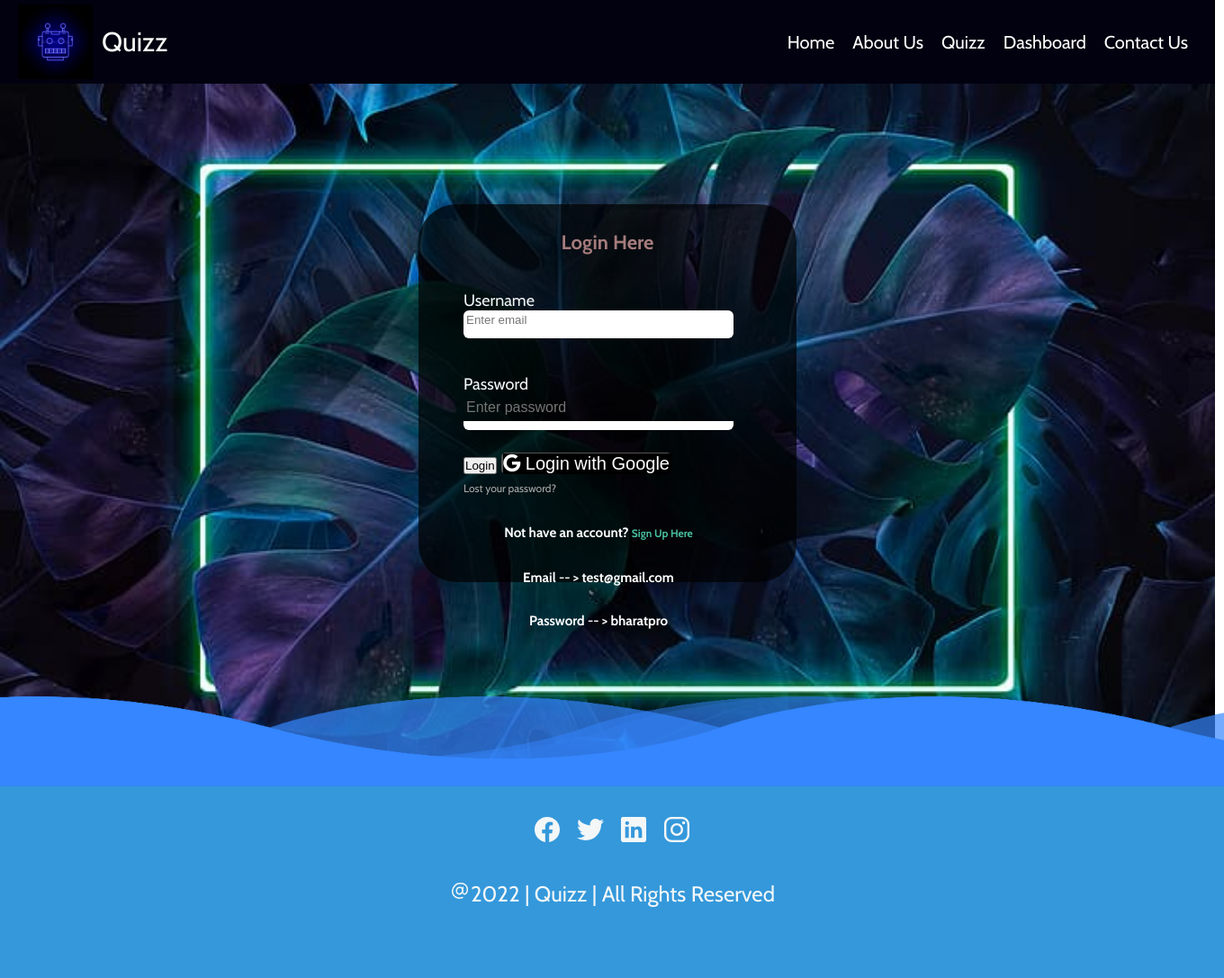
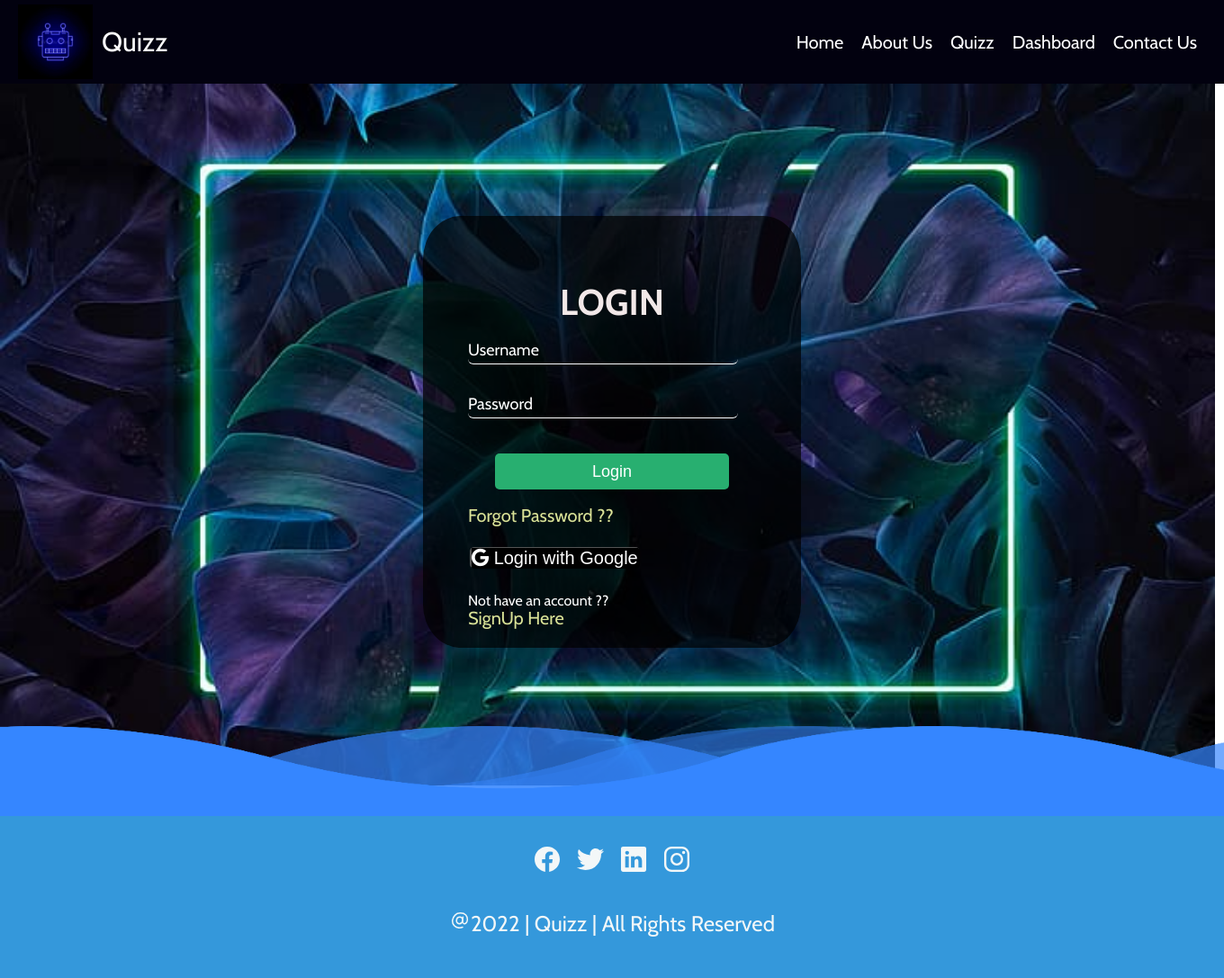
Before and after one commit to Airan19/QuizzOld, a Django app: a page that uses quiz_project/templates/login.html in a window 1360 px wide. Shown: the whole page at 90% size. Before the commit the page ends 1008 px from the top, so only its background shows below. Run offline with Django 4.2, Linux system fonts and the light colour scheme; some libraries are stand-ins or nearby versions.

Commit message:
Login form reformed

```diff
--- a/quiz_project/static/css/login.css
+++ b/quiz_project/static/css/login.css
@@ -19,7 +19,7 @@ body {
   top: 0;
   left: 0;
   position: fixed;
-  background: url(../static/images/home1.webp);
+  /*background:url(assets/images/home4.webp);*/
   z-index: -10;
 }
 .beforesplash img {
@@ -77,44 +77,42 @@ nav a:hover {
   font-size: 30px;
   display: none;
 }
+
 .bgimg img {
   width: 1350px;
   height: 780px;
-  background-position: 100%;
-  background-repeat: no-repeat;
-  background-size: cover;
-  display: flex;
 }
 
 .loginbox {
   width: 420px;
-  height: 420px;
+  height: 480px;
   background: rgba(0, 0, 0, 0.7);
-  top: 50%;
+  top: 480px;
   left: 50%;
   position: absolute;
   transform: translate(-50%, -50%);
   box-sizing: border-box;
-  padding: 10px 30px;
+  padding: 70px 30px;
   border-radius: 10%;
 }
+
 h1 {
-  margin: 0;
-  padding: 0 0 20px;
+  margin-top: 1px;
+  padding: 0 0 5px;
   text-align: center;
   font-size: 22px;
   color: rgb(244, 249, 246);
 }
-.loginbox p {
-  margin: 0;
-  padding: 0;
-  font-weight: bold;
+.loginbox label,
+.pass,
+.signup_link {
+  color: white;
 }
 .loginbox input {
   width: 100%;
   margin-bottom: 20px;
 }
-.loginbox input[type="text"],
+.loginbox input[type="email"],
 input[type="password"] {
   border: none;
   border-bottom: 1px solid #fff;
@@ -124,28 +122,63 @@ input[type="password"] {
   color: #fff;
   font-size: 16px;
 }
-.loginbox input[type="submit"] {
+.loginbox .sbtn button {
+  margin-left: 30px;
+  width: 260px;
+  text-align: center;
+  font-weight: 22px;
+  border-radius: 50px;
+}
+
+.loginbox button[type="submit"] {
   border: none;
   outline: none;
   height: 40px;
-  background: #fb2525;
+  background: #28af70;
   color: #fff;
   font-size: 18px;
-  border-radius: 20px;
+  border-radius: 5px;
 }
-.loginbox input[type="submit"]:hover {
+.loginbox button[type="submit"]:hover {
   cursor: pointer;
-  background: #ffc107;
-  color: #000;
+  background: #0f1f29;
+  color: #fcfcfc;
+  box-shadow: 0 0 5px #6666ff, 0 0 10px #6666ff, 0 0 15px #6666ff;
 }
+
+.loginbox .txt_field label {
+  position: absolute;
+  left: 50px;
+  pointer-events: none;
+  font-size: 18px;
+  font-weight: 300px;
+  transition: 0.3s;
+}
+.loginbox .txt_field .user label {
+  bottom: 320px;
+}
+.loginbox .txt_field .passwd label {
+  bottom: 260px;
+}
+
+.loginbox .txt_field input:focus ~ label,
+.loginbox .txt_field input:valid ~ label {
+  transform: translateY(-20px);
+  font-size: 14px;
+  font-weight: 400;
+  letter-spacing: 1px;
+  color: #d86f94;
+}
+
 .loginbox a {
   text-decoration: none;
-  font-size: 12px;
+  font-size: 20px;
   line-height: 20px;
-  color: darkgrey;
+  color: #dae297;
 }
 .loginbox a:hover {
-  color: #ffc107;
+  font-size: 20px;
+  color: #d78499;
 }
 .signup-box {
   width: 25%;
@@ -154,78 +187,32 @@ input[type="password"] {
   margin: auto;
   background-color: black;
   color: white;
-  border-radius: 10px;
+  border-radius: 3px;
   margin-top: 10px;
 }
-.signup-box p {
-  margin: 0;
-  padding: 0;
-  font-weight: bold;
-}
-.signup-box input {
-  width: 100%;
-  margin-top: 0px;
-  margin-bottom: 20px;
-}
-.signup-box input[type="text"],
-input[type="password"] {
-  border: none;
-  border-bottom: 1px solid #fff;
-  background: transparent;
-  outline: none;
-  height: 40px;
-  color: #fff;
-  font-size: 16px;
-}
-.signup-box input[type="submit"] {
-  border: none;
-  outline: none;
-  height: 40px;
-  background: #fb2525;
-  color: #fff;
-  font-size: 18px;
-  border-radius: 20px;
-}
-.signup-box input[type="submit"]:hover {
-  cursor: pointer;
-  background: #ffc107;
-  color: #000;
-}
-.signup-box a {
-  text-decoration: none;
-  font-size: 12px;
-  line-height: 10px;
-  color: darkgrey;
-}
-.signup-box a:hover {
-  color: #ffc107;
-}
 h1 {
+  font-size: 40px;
   text-align: center;
-  padding-top: 19px;
-  color: rgb(165, 124, 124);
+  color: rgb(242, 232, 232);
 }
 h4 {
   text-align: center;
-  margin-bottom: 10px;
 }
 #submitForm {
   width: 300px;
   margin-left: 20px;
 }
 #submitForm label {
-  color: #f3f7f8;
   display: flex;
   margin-top: 20px;
   font-size: 18px;
-  border-bottom: 10px;
 }
 form input,
 #submitForm input {
   width: 100%;
-  padding: 3px;
+  padding: 7px;
   border: none;
-  border-bottom: 10px solid white;
+  border-bottom: 1px solid white;
   border-radius: 6px;
   outline: none;
 }
@@ -243,21 +230,21 @@ p {
   text-align: center;
   padding-top: 20px;
   font-size: 15px;
-  margin-top: 10px;
 }
 
 .para-2 {
   text-align: center;
   color: white;
   font-size: 15px;
-  margin-top: 10px;
+  margin-top: -10px;
 }
+
 .para-2 a {
   color: #49c1a2;
 }
 
 footer {
-  margin-top: 220px;
+  margin-top: 30px;
   position: absolute;
   width: 100%;
   background: #3498db;
--- a/quiz_project/templates/login.html
+++ b/quiz_project/templates/login.html
@@ -5,11 +5,13 @@
     <meta charset="utf-8" />
     <meta http-equiv="X-UA-Compatible" content="ie=edge" />
     <meta name="viewport" content="width=device-width" />
-    {% load socialaccount %}
-    {% load static %}
+    {% load socialaccount %} {% load static %}
     <link rel="stylesheet" href="{% static 'css/login.css' %}" />
     <!--    Font Awesome-->
-    <script src="https://kit.fontawesome.com/00e297be53.js" crossorigin="anonymous"></script>
+    <script
+      src="https://kit.fontawesome.com/00e297be53.js"
+      crossorigin="anonymous"
+    ></script>
 
     <script
       type="module"
@@ -18,12 +20,6 @@
   </head>
 
   <body>
-    <div class="beforesplash">
-      <img src="../static/images/home1.webp" />
-    </div>
-
-    <div class="splash">
-      <div class="fade-in">
     <!-- for nav bar -->
     <nav>
       <div class="logo">
@@ -43,52 +39,70 @@
         <li><a href="{% url 'contact_us' %}">Contact Us</a></li>
       </ul>
     </nav>
+
     <!-------nav ends---------->
 
     <div class="bgimg">
       <img src="../static/images/home2.jpg" />
+
       <!--form starts-->
+
       <div class="loginbox">
-         <h1>Login Here</h1>
+        <h1>LOGIN</h1>
+
         <form id="submitForm" action="{% url 'home' %}" method="post">
-            {% csrf_token %}
-            {% if  messages%}
-            {% for message in messages %}
-            <h3 style="color:white;">{{message}}</h3>
-            {% endfor %}
-            {% endif %}
-            <label for="email">Username</label>
-            <input id="email"  name="email" type="email" placeholder="Enter email" required>
+          {% csrf_token %} {% if messages%} {% for message in messages %}
+          <h3 style="color: white">{{message}}</h3>
+          {% endfor %} {% endif %}
+
+          <div class="txt_field">
+            <div class="user">
+              <input id="email" name="email" type="email" required />
+              <label class="user" for="email">Username</label>
+            </div>
+          </div>
+          <div class="txt_field">
+            <div class="passwd">
+              <input id="password" name="password" type="password" required />
               <label for="password">Password</label>
-            <input id="password"  name="password" type="password" placeholder="Enter password" required>
-            <button type="submit"> Login </button>
-            <button  style="margin:5px 2px; border-radius:5px; ">
-              <a href="{% provider_login_url 'google'%}?next=/dashboard"  style="background-color: black; color:white; font-size: 20px;">
-              <i class="fab fa-google" ></i>
-<!--                <i class="fa-brands fa-google">Login with Google</i>-->
+            </div>
+          </div>
+          <br />
+          <div class="sbtn">
+            <button type="submit">Login</button>
+          </div>
+          <br />
+          <div class="pass"><a href="#">Forgot Password ??</a></div>
+          <br />
+          <button style="margin: 5px 2px; border-radius: 5px">
+            <a
+              href="{% provider_login_url 'google'%}?next=/dashboard"
+              style="background-color: black; color: white; font-size: 20px"
+            >
+              <i class="fab fa-google"></i>
+              <!--  <i class="fa-brands fa-google">Login with Google</i>-->
               Login with Google
             </a>
           </button>
-            <br>
-            <a href="#">Lost your password?</a><br>
-            <p class="para-2">Not have an account? <a href="{% url 'sign-up' %}">Sign Up Here</a></p>
-            <p class="para-2">Email -- > test@gmail.com</p>
-            <p class="para-2">Password -- > bharatpro</p>
-<!--            </div>-->
+          <br />
+          <br />
+          <div class="signup_link">
+            Not have an account ??<a href="{% url 'sign-up' %}">
+              <br />SignUp Here</a
+            >
+          </div>
+        </form>
+      </div>
 
-          </form>
       <!--form ends--->
     </div>
-      </div>
-    </div>
-  </div>
+
     <script type="text/javascript" src="{% static 'js/login.js' %}"></script>
   </body>
 
   <!--footer starts---->
+
   <footer>
-    <!--<div class="splash">
-    <div class="fade-in">-->
     <div class="waves">
       <div class="wave" id="wave1"></div>
       <div class="wave" id="wave2"></div>
@@ -122,5 +136,6 @@
       </p>
     </div>
   </footer>
+
   <!--footer ends--->
 </html>
```
Also changed, not shown: quiz_project/db.sqlite3. Lines whose indentation alone changed are shown as unchanged.
